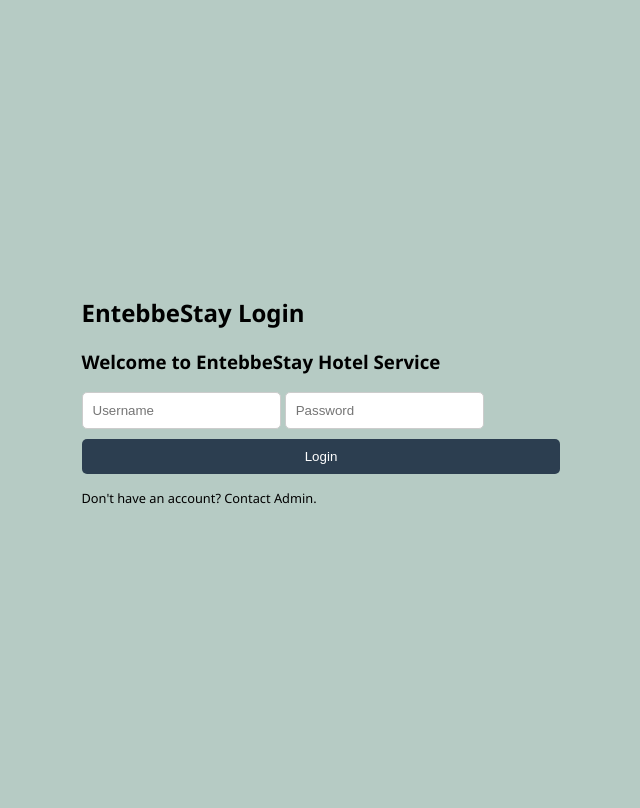
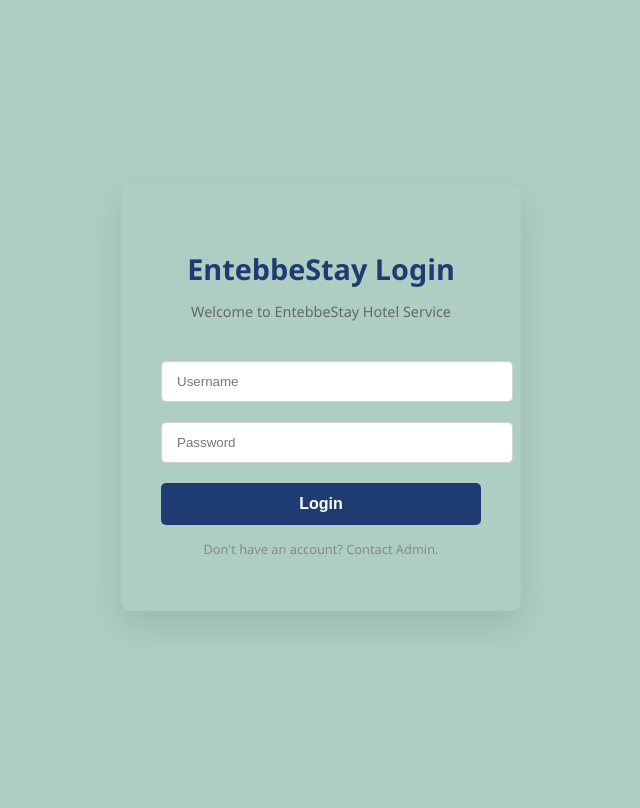
Before and after one commit to Chebt/24BSCS042W_EntebbeStay, a PHP site: page /login.php in a window 1280 px wide. Shown: the part 202-1010 px from the top of the page, without its empty margins (319-959 px from the left). Run offline with PHP 8.4, Linux system fonts and the light colour scheme; data that the repository does not hold is empty.

Commit message:
added the login code to included both docker and xampp

```diff
--- a/compose.yaml
+++ b/compose.yaml
@@ -25,6 +25,8 @@ services:
     build: .
     ports:
       - "8080:80"
+    environment:
+      - DB_HOST=db
     volumes:
       - .:/var/www/html/24BSCS042W_EntebbeStay
     depends_on:
--- a/db_config.php
+++ b/db_config.php
@@ -1,4 +1,14 @@
 <?php
-$conn = new mysqli('db', 'root', 'chebt32', 'coursework_db');
-if ($conn->connect_error) { die("Connection failed: " . $conn->connect_error); }
+// Check if we are in Docker (Host is 'db') or XAMPP (Host is 'localhost')
+$host = (getenv('DB_HOST')) ? 'db' : 'localhost';
+$user = 'root';
+// Use my password for Docker, or empty for XAMPP
+$pass = ($host === 'db') ? 'chebt32' : '';
+$dbname = 'coursework_db';
+
+$conn = new mysqli($host, $user, $pass, $dbname);
+
+if ($conn->connect_error) {
+    die("Connection failed: " . $conn->connect_error);
+}
 ?>
--- a/style.css
+++ b/style.css
@@ -1,7 +1,7 @@
 /* style.css */
 body {
     font-family: 'Segoe UI', sans-serif;
-    background: #b6cbc4;
+    background: #aecdc3;
     margin: 0px;
     padding: 10px; padding-top: 200px;
 }
@@ -119,3 +119,60 @@ button {
 .marquee-container:hover .marquee-text {
     animation-play-state: paused;
 }
+
+.login-box {
+    box-sizing: border-box;
+    text-align: center;
+    padding: 40px; width: 100%;
+    border-radius: 10px;
+    max-width: 400px;
+    box-shadow: 0 15px 35px rgba(0,0,0,0.1);
+}
+.login-box h2 {
+    color: #1e3c72;
+    margin-bottom: 5px;
+    font-size: 1.8rem;
+}
+
+.login-box h3 {
+    color: #666;
+    font-size: 0.9rem;
+    font-weight: 400;
+    margin-bottom: 30px;
+}
+
+form input {
+    width: 100%;
+    padding: 12px 15px;
+    margin: 10px 0;
+    border: 1px solid #d6d1d1;
+    border-radius: 5px;
+    outline: none;
+    transition: border-color 0.3s;
+}
+
+form input:focus {
+    border-color: #2a5298;
+}
+
+button {
+    background: #1e3c72;
+    color: white;
+    border: none;
+    padding: 12px;
+    border-radius: 5px;
+    font-size: 1rem;
+    font-weight: 600;
+    cursor: pointer;
+    transition: background 0.3s;
+    margin-top: 10px;
+}
+
+button:hover {
+    background: #556684;
+}
+
+.login-box p {
+    color: #888;
+    margin-top: 20px;
+}
```
Also changed, not shown: README.md, login.php (line endings or trailing spaces).
